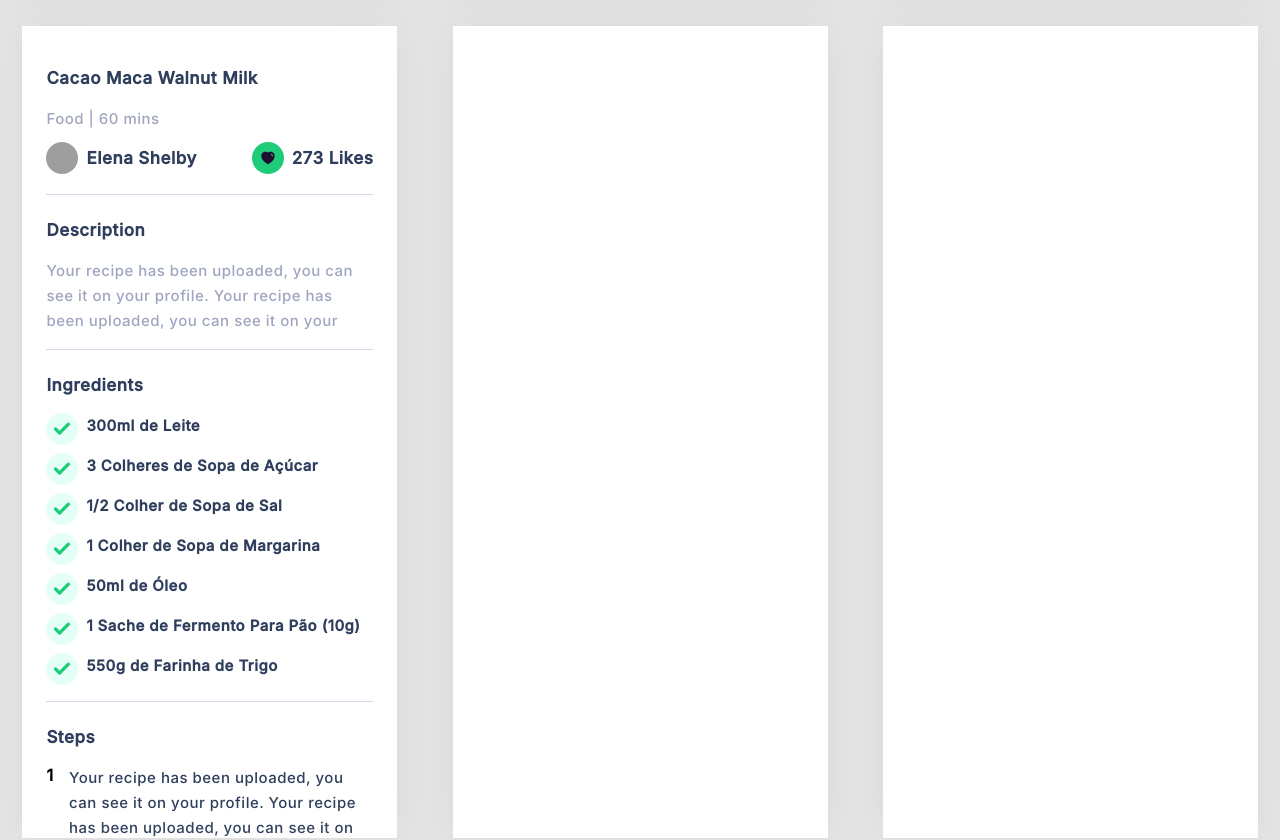
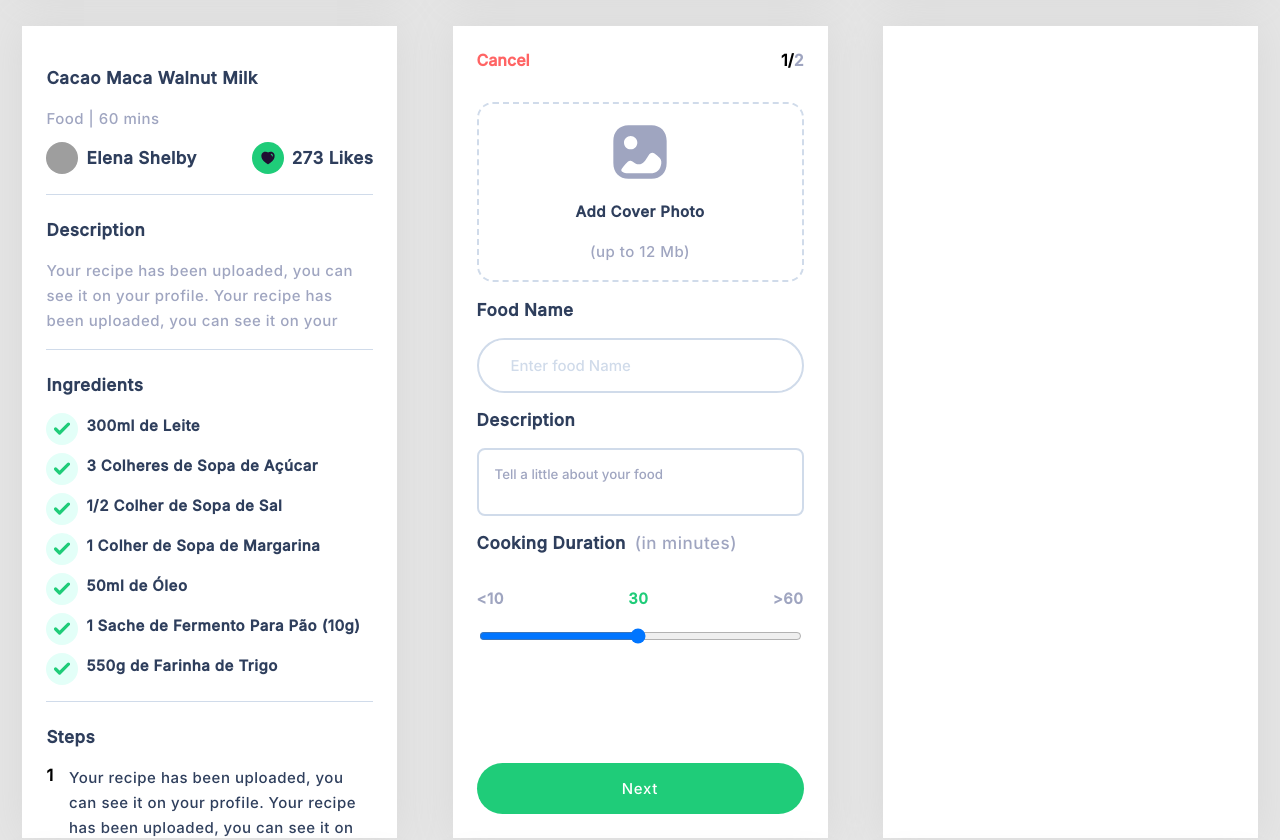
Before and after one commit to israelyago/chefio-webapp, a React (Create React App) app: page / in a window 1280 px wide. Shown: the part 840-1680 px from the top of the page. Built offline with nearby package versions, Linux system fonts and the light colour scheme; grey boxes are pictures that could not be loaded.

Commit message:
More components

```diff
--- a/src/App.scss
+++ b/src/App.scss
@@ -70,12 +70,22 @@ hr {
   font-weight: bold;
 }
 
+.primary-color-text {
+  color: $primary-color;
+}
+.secondary-text {
+  color: $secondary-text;
+}
+.secondary-color-text {
+  color: $secondary-color;
+}
+
 .App {
   text-align: center;
 }
 
 main {
-  background-color: #E5E5E5;
+  background-color: #e5e5e5;
   padding: 0.5vw;
 }
 
@@ -102,6 +112,26 @@ main {
 .content {
   display: flex;
   flex-direction: column;
+  padding: 1.5rem;
+}
+.border {
+  border: 2px solid $outline-color;
+  border-radius: 1rem;
+}
+.border-dashed {
+  border-style: dashed;
+}
+.size-4 {
+  width: 4rem;
+  height: 4rem;
+}
+.pt-0-5 {
+  padding-top: 0.5rem;
+}
+.p-1 {
+  padding: 1rem;
+}
+.p-1-5 {
   padding: 1.5rem;
 }
 
@@ -134,8 +164,14 @@ main {
 .text-start {
   text-align: start;
 }
+.align-self-start {
+  align-self: flex-start;
+}
 .flex {
   display: flex;
+}
+.flex-column {
+  flex-direction: column;
 }
 .flex-row {
   flex-direction: row;
--- a/src/App.tsx
+++ b/src/App.tsx
@@ -1,14 +1,17 @@
-import React from 'react';
-import './App.scss';
-import { Button, ButtonVariants} from './components/button/button';
-import { Input } from './components/input/input';
-import Onboarding from './images/Onboarding.png';
-import emailIcon from './icons/svg/message-2036086.svg';
-import lockIcon from './icons/svg/wallet-2036078.svg';
-import searchIcon from './icons/svg/search-2036105.svg';
-import Tab from './components/tab/tab';
-import FeedPost from './components/feed-post/feed-post';
-import RecipeDetails from './components/recipe-details/recipe-details';
+import React from "react";
+import "./App.scss";
+import { Button, ButtonVariants } from "./components/button/button";
+import { Input } from "./components/input/input";
+import Onboarding from "./images/Onboarding.png";
+import emailIcon from "./icons/svg/message-2036086.svg";
+import lockIcon from "./icons/svg/wallet-2036078.svg";
+import searchIcon from "./icons/svg/search-2036105.svg";
+import Tab from "./components/tab/tab";
+import FeedPost from "./components/feed-post/feed-post";
+import RecipeDetails from "./components/recipe-details/recipe-details";
+import imgIcon from "./icons/svg/img.svg";
+import TextArea from "./components/text-area/text-area";
+import Slider from "./components/slider/slider";
 
 function App() {
   return (
@@ -16,22 +19,19 @@ function App() {
       <main>
         <div className="screens">
           <div className="screen-frame">
-
             <div className="screen-frame__content">
-
               <img src={Onboarding} alt="Plates with delicious food" />
 
               <div className="content">
-
                 <div className="message">
                   <h1>Start Cooking</h1>
-                  <div className="paragraph-1">Let's join our community to cook better food!</div>
+                  <div className="paragraph-1">
+                    Let's join our community to cook better food!
+                  </div>
                 </div>
 
                 <Button text="Get started" />
-
               </div>
-
             </div>
           </div>
           <div className="screen-frame">
@@ -40,20 +40,26 @@ function App() {
                 <div>
                   <div className="message">
                     <h1>Welcome back!</h1>
-                    <div className="paragraph-2">Please enter your account here</div>
+                    <div className="paragraph-2">
+                      Please enter your account here
+                    </div>
                   </div>
                   <Input text="Email or phone number" iconSrc={emailIcon} />
                   <div className="mt-1"></div>
                   <Input text="Password" iconSrc={lockIcon} />
-                  <div className="mt-1 paragraph-2 text-end main-text">Forgot password?</div>
+                  <div className="mt-1 paragraph-2 text-end main-text">
+                    Forgot password?
+                  </div>
                 </div>
 
                 <div className="mt-4">
                   <Button text="Login" />
                   <div className="mt-2 paragraph-2">Or continue with</div>
                   <div className="mt-2"></div>
-                  <Button text="Google" type={ButtonVariants.Destructive}/>
-                  <div className="mt-1 paragraph-2 main-text">Don't have any account? <a href="/sign-up">Sign Up</a></div>
+                  <Button text="Google" type={ButtonVariants.Destructive} />
+                  <div className="mt-1 paragraph-2 main-text">
+                    Don't have any account? <a href="/sign-up">Sign Up</a>
+                  </div>
                 </div>
               </div>
             </div>
@@ -64,13 +70,13 @@ function App() {
                 <Input text="Search" iconSrc={searchIcon} />
                 <h2 className="mt-2 text-start">Category</h2>
                 <div className="flex flex-row flex-wrap space-around">
-                  <Button text="All" type={ButtonVariants.Primary}/>
-                  <Button text="Food" type={ButtonVariants.Neutral}/>
-                  <Button text="Drink" type={ButtonVariants.Neutral}/>
+                  <Button text="All" type={ButtonVariants.Primary} />
+                  <Button text="Food" type={ButtonVariants.Neutral} />
+                  <Button text="Drink" type={ButtonVariants.Neutral} />
                 </div>
               </div>
               <hr className="thick-separator" />
-              <Tab  />
+              <Tab />
               <div className="feed-posts">
                 <div className="feed-posts-container">
                   <FeedPost />
@@ -89,7 +95,42 @@ function App() {
               </div>
             </div>
           </div>
-          <div className="screen-frame"></div>
+          <div className="screen-frame">
+            <div className="screen-frame__content">
+              <div className="p-1-5 flex space-between">
+                <div className="bold secondary-color-text">Cancel</div>
+                <div className="flex">
+                  <div className="bold">1/</div>
+                  <div className="bold secondary-text">2</div>
+                </div>
+              </div>
+              <div className="content pt-0-5 height-100 overflow-auto">
+                <div className="flex flex-column flex-center border border-dashed p-1">
+                  <img className="size-4" src={imgIcon} alt="" />
+                  <h3>Add Cover Photo</h3>
+                  <div className="paragraph-2">(up to 12 Mb)</div>
+                </div>
+                <h2 className="align-self-start">Food Name</h2>
+                <Input text="Enter food Name" />
+                <h2 className="align-self-start">Description</h2>
+
+                <TextArea placeHolder="Tell a little about your food" />
+
+                <div className="flex flex-center paragraph-1">
+                  <h2>Cooking Duration</h2>&ensp;(in minutes)
+                </div>
+                <div className="flex space-between">
+                  <h3 className="secondary-text">&lt;10</h3>
+                  <h3 className="primary-color-text">30</h3>
+                  <h3 className="secondary-text">&gt;60</h3>
+                </div>
+                <Slider />
+              </div>
+              <div className="p-1-5">
+                <Button text="Next" />
+              </div>
+            </div>
+          </div>
           <div className="screen-frame"></div>
           <div className="screen-frame"></div>
           <div className="screen-frame"></div>
--- a/src/components/input/input.tsx
+++ b/src/components/input/input.tsx
@@ -9,7 +9,7 @@ export enum inputVariants {
 
 interface inputProps {
     text: string,
-    iconSrc: string,
+    iconSrc?: string,
     type?: inputVariants,
 }
 
@@ -18,7 +18,11 @@ export const Input: React.FC<inputProps> = (props) => {
     const classes = `input ${variant}`;
     return (
         <div className={classes}>
-            <img src={props.iconSrc} alt="" className="src"/>
+            {(() => {
+                if (props.iconSrc) {
+                    return <img src={props.iconSrc} alt="" className="src"/>
+                }
+            })()}
             <input className="input-box" placeholder={props.text} />
         </div>
     )
--- /dev/null
+++ b/src/components/slider/slider.scss
@@ -0,0 +1,4 @@
+@import "../../variables.scss";
+
+.slider {
+}
--- /dev/null
+++ b/src/components/slider/slider.tsx
@@ -0,0 +1,10 @@
+import React from "react";
+import "./slider.scss";
+
+interface sliderProps {}
+
+export const Slider: React.FC<sliderProps> = (props) => {
+  return <input className="slider" type="range" min="1" max="100"></input>;
+};
+
+export default Slider;
--- /dev/null
+++ b/src/components/text-area/text-area.scss
@@ -0,0 +1,16 @@
+@import "../../variables.scss";
+
+.text-area {
+  padding: 1rem;
+  border: 2px solid $outline-color;
+  border-radius: 0.5rem;
+  outline: none;
+  color: $main-text;
+  font-family: "Inter-Medium";
+  font-weight: 500;
+  resize: none;
+
+  &::placeholder {
+    color: $secondary-text;
+  }
+}
--- /dev/null
+++ b/src/components/text-area/text-area.tsx
@@ -0,0 +1,14 @@
+import React from "react";
+import "./text-area.scss";
+
+interface textAreaProps {
+  placeHolder: string;
+}
+
+export const TextArea: React.FC<textAreaProps> = (props) => {
+  return (
+    <textarea className="text-area" placeholder={props.placeHolder}></textarea>
+  );
+};
+
+export default TextArea;
```
Also changed, not shown: src/components/recipe-details/recipe-details.tsx (+29 -17 lines), src/icons/svg/img.svg (added).
